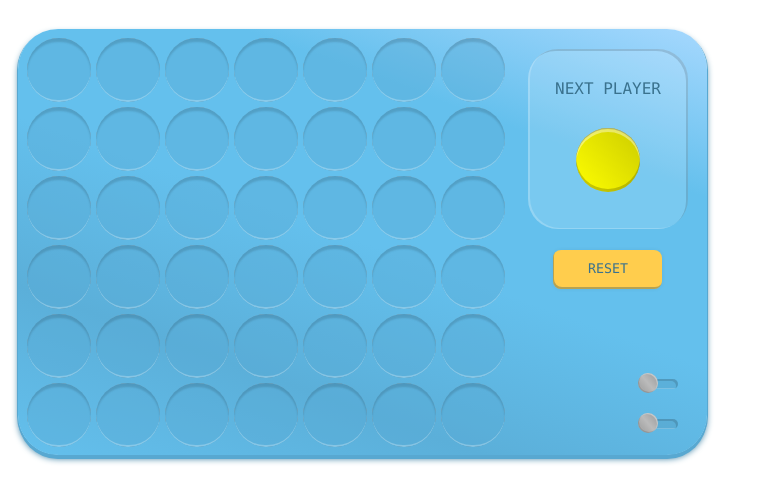
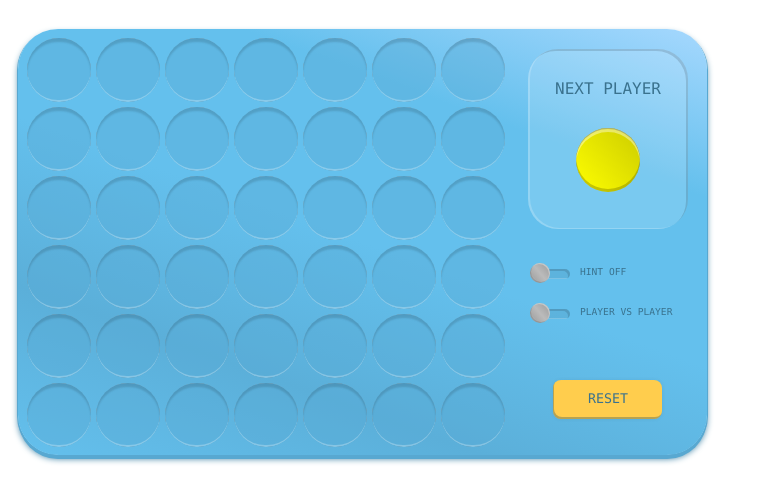
Before and after one commit to elpeix/connect4, a website with bundled scripts: page index.html in a window 1280 px wide. Shown: the part 61-564 px from the top of the page, without its empty margins (0-766 px from the left). Built offline with nearby package versions, Linux system fonts and the light colour scheme.

Commit message:
Minor ux improvements

```diff
--- a/src/Connect4View.js
+++ b/src/Connect4View.js
@@ -25,10 +25,15 @@ const Connect4View = function($connect) {
     draw: `${prefix}-draw`,
     reset: `${prefix}-reset`,
     resetButton: `${prefix}-reset-button`,
+    boardConfig: `${prefix}-board-config`,
+    mouseHelperContainer: `${prefix}-mouse-helper-container`,
     mouseHelper: `${prefix}-mouse-helper`,
     mouseHelperCircle: `${prefix}-mouse-helper-circle`,
-    computerMode: `${prefix}-computer-mode-helper`,
-    computerModeCircle: `${prefix}-computer-mode-helper-circle`,
+    mouseHelperMessage: `${prefix}-mouse-helper-message`,
+    computerModeContainer: `${prefix}-computer-mode-container`,
+    computerMode: `${prefix}-computer-mode`,
+    computerModeCircle: `${prefix}-computer-mode-circle`,
+    computerModeMessage: `${prefix}-computer-mode-message`
   }
   let mouseHelp = false;
   let computerMode = false;
@@ -62,17 +67,28 @@ const Connect4View = function($connect) {
   $resetButton.addEventListener('click', startGame);
   $reset.append($resetButton);
 
+  const $boardConfig = domCreate('div', cn.boardConfig);
+  $boardContainer.append($boardConfig);
+
+  const $mouseHelperContainer = domCreate('div', cn.mouseHelperContainer);
+  $mouseHelperContainer.addEventListener('click', toggleMouse);
   const $mouseHelper = domCreate('div', cn.mouseHelper);
-  $mouseHelper.addEventListener('click', toggleMouse);
   const $mouseHelperCircle = domCreate('div', cn.mouseHelperCircle);
   $mouseHelper.append($mouseHelperCircle);
-  $boardContainer.append($mouseHelper);
+  $mouseHelperContainer.append($mouseHelper);
+  const $mouseHelperMessage = domCreate('div', cn.mouseHelperMessage);
+  $mouseHelperContainer.append($mouseHelperMessage);
+  $boardConfig.append($mouseHelperContainer);
 
+  const $computerModeContainer = domCreate('div', cn.computerModeContainer);
+  $computerModeContainer.addEventListener('click', toggleComputerMode);
   const $computerMode = domCreate('div', cn.computerMode);
-  $computerMode.addEventListener('click', toggleComputerMode);
   const $computerModeCircle = domCreate('div', cn.computerModeCircle);
   $computerMode.append($computerModeCircle);
-  $boardContainer.append($computerMode);
+  $computerModeContainer.append($computerMode);
+  const $computerModeMessage = domCreate('div', cn.computerModeMessage);
+  $computerModeContainer.append($computerModeMessage);
+  $boardConfig.append($computerModeContainer);
 
   $connect.append($boardContainer);
 
@@ -132,14 +148,19 @@ const Connect4View = function($connect) {
 
     if (mouseHelp) {
       $mouseHelperCircle.classList.add('connect4-mouse-helper-circle-active');
+      $mouseHelperMessage.innerHTML = 'Hint on';
+
     } else {
       $mouseHelperCircle.classList.remove('connect4-mouse-helper-circle-active');
+      $mouseHelperMessage.innerHTML = 'Hint off';
     }
 
     if (computerMode) {
-      $computerModeCircle.classList.add('connect4-computer-mode-helper-circle-active');
+      $computerModeCircle.classList.add('connect4-computer-mode-circle-active');
+      $computerModeMessage.innerHTML = 'Player vs Computer';
     } else {
-      $computerModeCircle.classList.remove('connect4-computer-mode-helper-circle-active');
+      $computerModeCircle.classList.remove('connect4-computer-mode-circle-active');
+      $computerModeMessage.innerHTML = 'Player vs Player';
     }
   }
 
--- a/src/style.scss
+++ b/src/style.scss
@@ -140,7 +140,7 @@ $board-color: #64c0ed;
 
 .connect4-reset {
   position: absolute;
-  top: 230px;
+  bottom: 50px;
   right: 30px;
   width: 160px;
   text-align: center;
@@ -187,18 +187,32 @@ $board-color: #64c0ed;
     inset 1px -1px 4px #0001;
 }
 
+.connect4-board-config {
+  position: absolute;
+  top: 240px;
+  right: 30px;
+  width: 158px;
+  height: 70px;
+  font-family: $font-name;
+  color: $color;
+  font-size: .6em;
+  text-transform: uppercase;
+}
+
+.connect4-mouse-helper-container {
+  position: absolute;
+  cursor: pointer;
+}
 .connect4-mouse-helper {
   position: absolute;
+  top: 10px;
+  left: 0px;
   background-color: #0001;
-  cursor: pointer;
-  bottom: 80px;
-  right: 40px;
   width: 40px;
   height: 10px;
   border-radius: 5px;
   box-shadow: inset -2px 2px #0002, inset 2px -1px #fff3;
 }
-
 .connect4-mouse-helper-circle {
   width: 20px;
   height: 20px;
@@ -212,21 +226,26 @@ $board-color: #64c0ed;
   background-image: linear-gradient(50deg, #ddb54f, #ffcd4d, #caa341);
   margin: -6px 0 0 20px;
 }
+.connect4-mouse-helper-message {
+  margin: 7px 0 0 50px;
+}
 
-
-.connect4-computer-mode-helper {
+.connect4-computer-mode-container {
+  position: absolute;
+  cursor: pointer;
+  top: 40px;
+}
+.connect4-computer-mode {
   position: absolute;
   background-color: #0001;
-  cursor: pointer;
-  bottom: 40px;
-  right: 40px;
+  top: 10px;
+  left: 0px;
   width: 40px;
   height: 10px;
   border-radius: 5px;
   box-shadow: inset -2px 2px #0002, inset 2px -1px #fff3;
 }
-
-.connect4-computer-mode-helper-circle {
+.connect4-computer-mode-circle {
   width: 20px;
   height: 20px;
   border-radius: 10px;
@@ -235,7 +254,11 @@ $board-color: #64c0ed;
   box-shadow: inset 1px -1px #0002, inset -1px 1px #fff5;
   transition: all 100ms ease-out;
 }
-.connect4-computer-mode-helper-circle.connect4-computer-mode-helper-circle-active {
+.connect4-computer-mode-circle.connect4-computer-mode-circle-active {
   background-image: linear-gradient(50deg, #ddb54f, #ffcd4d, #caa341);
   margin: -6px 0 0 20px;
 }
+
+.connect4-computer-mode-message {
+  margin: 7px 0 0 50px;
+}
```
